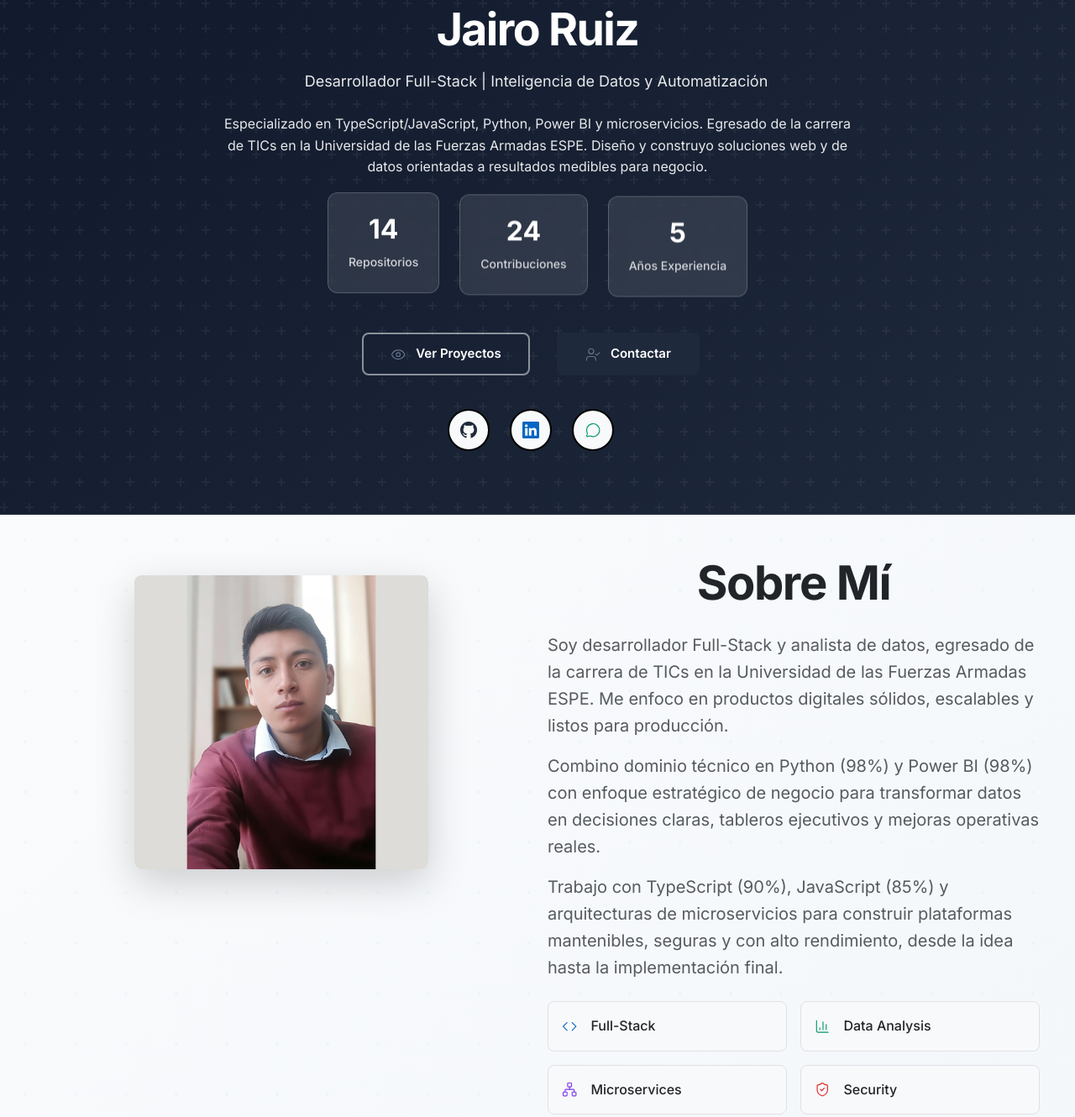
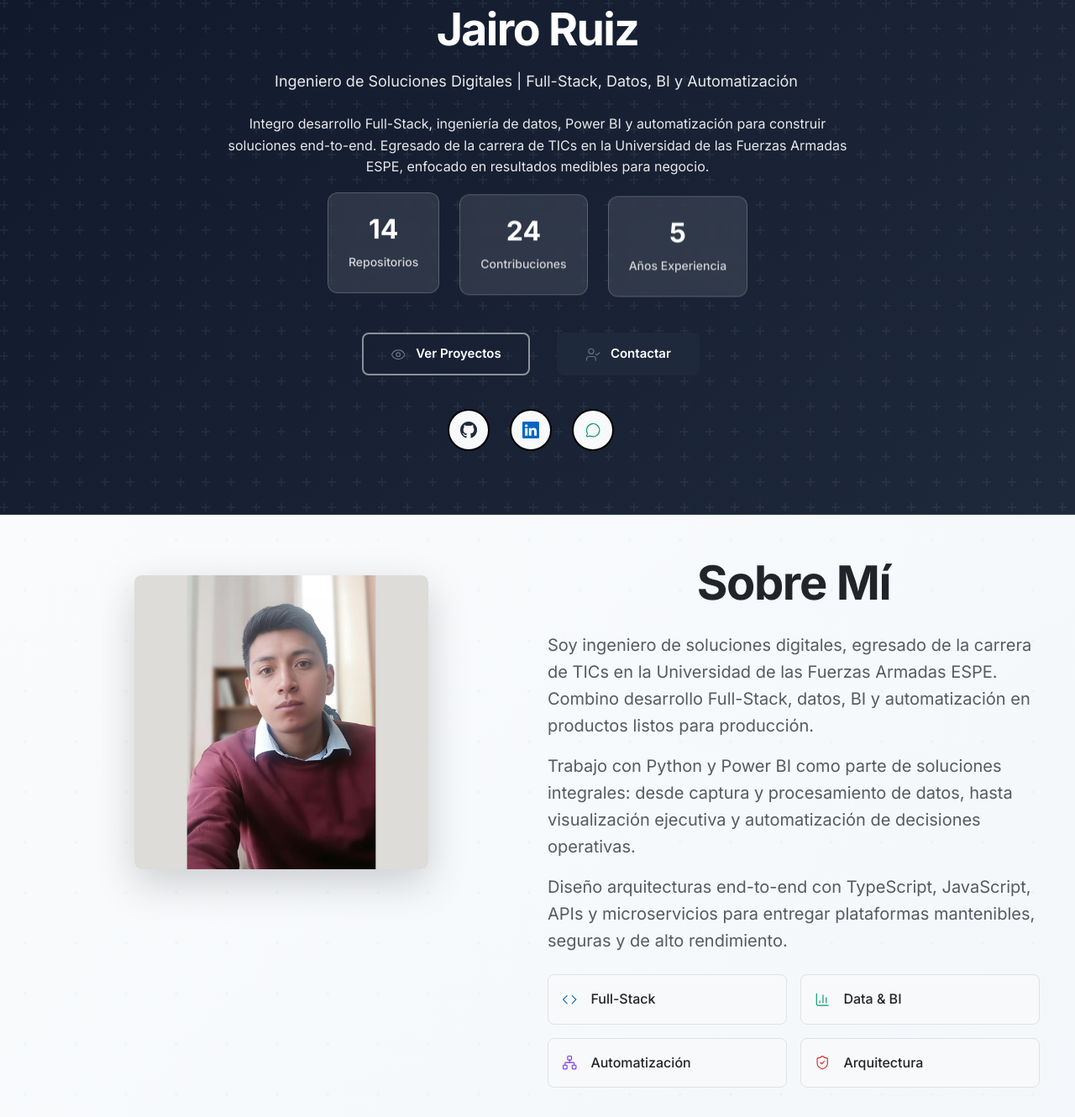
Before and after one commit to Jairo977/Jairo977.github.io, a website: page index.html in a window 1280 px wide. Shown: the part 331-1661 px from the top of the page at 84% size. Drawn offline with nearby package versions, Linux system fonts and the light colour scheme.

Commit message:
Reposition profile as end-to-end digital solutions engineer across copy and metadata

```diff
--- a/index.html
+++ b/index.html
@@ -5,28 +5,28 @@
     <meta charset="UTF-8">
     <meta name="viewport" content="width=device-width, initial-scale=1.0">
     <meta name="description"
-        content="Portafolio profesional de Jairo Ruiz - Desarrollador Full-Stack especializado en TypeScript, microservicios y aplicaciones CRUD">
+        content="Portafolio profesional de Jairo Ruiz - Ingeniero de Soluciones Digitales (Full-Stack, Datos, BI y Automatización) enfocado en resultados de negocio.">
     <meta name="keywords"
-        content="Jairo Ruiz, desarrollador, full-stack, TypeScript, JavaScript, Python, Power BI, ESPE, Ecuador, portafolio">
+        content="Jairo Ruiz, ingeniero de soluciones digitales, full-stack, datos, business intelligence, automatización, TypeScript, JavaScript, Python, Power BI, ESPE, Ecuador, portafolio">
     <meta name="author" content="Jairo Ruiz">
     <meta name="robots" content="index, follow">
     <link rel="icon" type="image/png" href="images/logodejairo3.png">
-    <title>Jairo Ruiz - Desarrollador Full-Stack | Portafolio</title>
+    <title>Jairo Ruiz | Ingeniero de Soluciones Digitales</title>
 
     <!-- Open Graph / Facebook -->
     <meta property="og:type" content="website">
     <meta property="og:url" content="https://jairo977.github.io/">
-    <meta property="og:title" content="Jairo Ruiz - Desarrollador Full-Stack">
+    <meta property="og:title" content="Jairo Ruiz | Ingeniero de Soluciones Digitales">
     <meta property="og:description"
-        content="Portafolio profesional de Jairo Ruiz. Desarrollador Full-Stack especializado en TypeScript, Python, Power BI y soluciones web modernas.">
+        content="Portafolio profesional de Jairo Ruiz. Soluciones digitales end-to-end con Full-Stack, Datos, BI y Automatización para impacto real de negocio.">
     <meta property="og:image" content="https://jairo977.github.io/images/perfil1.jpg">
 
     <!-- Twitter -->
     <meta property="twitter:card" content="summary_large_image">
     <meta property="twitter:url" content="https://jairo977.github.io/">
-    <meta property="twitter:title" content="Jairo Ruiz - Desarrollador Full-Stack">
+    <meta property="twitter:title" content="Jairo Ruiz | Ingeniero de Soluciones Digitales">
     <meta property="twitter:description"
-        content="Portafolio profesional de Jairo Ruiz. Desarrollador Full-Stack especializado en TypeScript, Python, Power BI y soluciones web modernas.">
+        content="Portafolio profesional de Jairo Ruiz. Soluciones digitales end-to-end con Full-Stack, Datos, BI y Automatización para impacto real de negocio.">
     <meta property="twitter:image" content="https://jairo977.github.io/images/perfil1.jpg">
 
     <!-- Google Fonts - Inter -->
@@ -224,11 +224,11 @@
                         </div>
                         <h1 class="text-white mb-3" data-translate="hero-title">Jairo Ruiz</h1>
                         <p class="lead mb-3 typing-text" style="display: inline-block;" data-translate="hero-subtitle">
-                            Desarrollador Full-Stack | Inteligencia de Datos y Automatización</p>
+                            Ingeniero de Soluciones Digitales | Full-Stack, Datos, BI y Automatización</p>
                         <p class="lead mb-4" style="font-size: 16px;" data-translate="hero-description">
-                            Especializado en TypeScript/JavaScript, Python, Power BI y microservicios.
-                            Egresado de la carrera de TICs en la Universidad de las Fuerzas Armadas ESPE,
-                            con enfoque en desarrollo web y soluciones de datos para negocio.
+                            Integro desarrollo Full-Stack, ingeniería de datos, Power BI y automatización
+                            para construir soluciones end-to-end. Egresado de la carrera de TICs en la
+                            Universidad de las Fuerzas Armadas ESPE, enfocado en resultados medibles para negocio.
                         </p>
 
                         <div class="row justify-content-center mb-4 stagger-children">
@@ -304,19 +304,18 @@
                     </h2>
                     <div class="mb-4">
                         <p class="lead text-muted mb-3" data-translate="about-description1">
-                            Soy desarrollador Full-Stack y analista de datos, egresado de la carrera de TICs
-                            en la Universidad de las Fuerzas Armadas ESPE.
+                            Soy ingeniero de soluciones digitales, egresado de la carrera de TICs en la
+                            Universidad de las Fuerzas Armadas ESPE.
                         </p>
                         <p class="lead text-muted mb-3" data-translate="about-description2">
-                            Combino dominio técnico en Python (98%) y Power BI (98%) con enfoque estratégico
-                            de negocio para transformar datos en decisiones claras, tableros ejecutivos
-                            y mejoras operativas reales.
+                            Trabajo con Python y Power BI como parte de soluciones integrales:
+                            desde captura y procesamiento de datos, hasta visualización ejecutiva
+                            y automatización de decisiones operativas.
                         </p>
                         <p class="lead text-muted mb-4" data-translate="about-description3">
-                            Mi enfoque combina fundamentos técnicos sólidos con experiencia práctica
-                            en tecnologías modernas. Especializado en TypeScript (90%), JavaScript (85%),
-                            y arquitecturas de microservicios, siempre buscando soluciones eficientes
-                            y escalables.
+                            Diseño arquitecturas end-to-end con TypeScript, JavaScript, APIs
+                            y microservicios para entregar plataformas mantenibles, seguras
+                            y de alto rendimiento.
                         </p>
 
                         <div class="row g-3">
@@ -329,19 +328,19 @@
                             <div class="col-6">
                                 <div class="d-flex align-items-center gap-3 p-3 bg-light rounded-3 border">
                                     <i data-lucide="bar-chart-3" class="text-primary fs-5"></i>
-                                    <span class="fw-medium text-dark">Data Analysis</span>
+                                    <span class="fw-medium text-dark">Data & BI</span>
                                 </div>
                             </div>
                             <div class="col-6">
                                 <div class="d-flex align-items-center gap-3 p-3 bg-light rounded-3 border">
                                     <i data-lucide="network" class="text-primary fs-5"></i>
-                                    <span class="fw-medium text-dark">Microservices</span>
+                                    <span class="fw-medium text-dark">Automatización</span>
                                 </div>
                             </div>
                             <div class="col-6">
                                 <div class="d-flex align-items-center gap-3 p-3 bg-light rounded-3 border">
                                     <i data-lucide="shield-check" class="text-primary fs-5"></i>
-                                    <span class="fw-medium text-dark">Security</span>
+                                    <span class="fw-medium text-dark">Arquitectura</span>
                                 </div>
                             </div>
                         </div>
@@ -1600,9 +1599,9 @@
                     <div class="mb-4">
                         <img src="images/logodejairo3.png" alt="Logo" style="height: 70px; width: auto;" class="mb-3">
                         <p class="text-muted mb-0">
-                            Desarrollador Full-Stack y analista de datos, egresado de TICs en ESPE.
-                            Enfocado en crear soluciones digitales con calidad técnica,
-                            visión de negocio y ejecución profesional.
+                            Ingeniero de soluciones digitales end-to-end: desarrollo Full-Stack,
+                            datos, BI y automatización para crear productos con calidad técnica
+                            y resultados reales de negocio.
                         </p>
                     </div>
                 </div>
--- a/js/main.js
+++ b/js/main.js
@@ -27,8 +27,8 @@ const translations = {
         },
         hero: {
             title: 'Jairo Ruiz',
-            subtitle: 'Desarrollador Full-Stack | Inteligencia de Datos y Automatización',
-            description: 'Especializado en TypeScript/JavaScript, Python, Power BI y microservicios. Egresado de la carrera de TICs en la Universidad de las Fuerzas Armadas ESPE. Diseño y construyo soluciones web y de datos orientadas a resultados medibles para negocio.',
+            subtitle: 'Ingeniero de Soluciones Digitales | Full-Stack, Datos, BI y Automatización',
+            description: 'Integro desarrollo Full-Stack, ingeniería de datos, Power BI y automatización para construir soluciones end-to-end. Egresado de la carrera de TICs en la Universidad de las Fuerzas Armadas ESPE, enfocado en resultados medibles para negocio.',
             repos: 'Repositorios',
             contributions: 'Contribuciones',
             experience: 'Años Experiencia',
@@ -37,13 +37,13 @@ const translations = {
         },
         about: {
             title: 'Sobre Mí',
-            description1: 'Soy desarrollador Full-Stack y analista de datos, egresado de la carrera de TICs en la Universidad de las Fuerzas Armadas ESPE. Me enfoco en productos digitales sólidos, escalables y listos para producción.',
-            description2: 'Combino dominio técnico en Python (98%) y Power BI (98%) con enfoque estratégico de negocio para transformar datos en decisiones claras, tableros ejecutivos y mejoras operativas reales.',
-            description3: 'Trabajo con TypeScript (90%), JavaScript (85%) y arquitecturas de microservicios para construir plataformas mantenibles, seguras y con alto rendimiento, desde la idea hasta la implementación final.',
+            description1: 'Soy ingeniero de soluciones digitales, egresado de la carrera de TICs en la Universidad de las Fuerzas Armadas ESPE. Combino desarrollo Full-Stack, datos, BI y automatización en productos listos para producción.',
+            description2: 'Trabajo con Python y Power BI como parte de soluciones integrales: desde captura y procesamiento de datos, hasta visualización ejecutiva y automatización de decisiones operativas.',
+            description3: 'Diseño arquitecturas end-to-end con TypeScript, JavaScript, APIs y microservicios para entregar plataformas mantenibles, seguras y de alto rendimiento.',
             'highlights-fullstack': 'Full-Stack',
-            'highlights-dataAnalysis': 'Data Analysis',
-            'highlights-microservices': 'Microservices',
-            'highlights-security': 'Security'
+            'highlights-dataAnalysis': 'Data & BI',
+            'highlights-microservices': 'Automatización',
+            'highlights-security': 'Arquitectura'
         },
         experience: {
             title: 'Experiencia Profesional',
@@ -155,7 +155,7 @@ const translations = {
             }
         },
         footer: {
-            description: 'Desarrollador Full-Stack y analista de datos, egresado de TICs en ESPE, enfocado en crear soluciones digitales que combinan calidad técnica y resultados de negocio.',
+            description: 'Ingeniero de soluciones digitales end-to-end: desarrollo Full-Stack, datos, BI y automatización para crear productos con calidad técnica y resultados de negocio.',
             quickLinks: 'Enlaces Rápidos',
             connect: 'Conectemos',
             location: 'Quito-Sangolquí, Ecuador',
@@ -179,8 +179,8 @@ const translations = {
         },
         hero: {
             title: 'Jairo Ruiz',
-            subtitle: 'Full-Stack Developer | Data Intelligence & Automation',
-            description: 'Specialized in TypeScript/JavaScript, Python, Power BI, and microservices. Graduate in ICT from the Armed Forces University ESPE, focused on delivering web and data solutions that drive measurable business outcomes.',
+            subtitle: 'Digital Solutions Engineer | Full-Stack, Data, BI & Automation',
+            description: 'I integrate Full-Stack development, data engineering, Power BI, and automation to build end-to-end solutions. ICT graduate from the Armed Forces University ESPE, focused on measurable business outcomes.',
             repos: 'Repositories',
             contributions: 'Contributions',
             experience: 'Years Experience',
@@ -189,13 +189,13 @@ const translations = {
         },
         about: {
             title: 'About Me',
-            description1: 'I am a Full-Stack developer and data analyst, ICT graduate from the Armed Forces University ESPE. I build solid, scalable, production-ready digital products.',
-            description2: 'I combine advanced Python (98%) and Power BI (98%) expertise with a business-oriented approach to turn data into clear decisions, executive dashboards, and real operational improvements.',
-            description3: 'I work with TypeScript (90%), JavaScript (85%), and microservice architectures to deliver maintainable, secure, high-performance platforms from concept to deployment.',
+            description1: 'I am a digital solutions engineer and ICT graduate from the Armed Forces University ESPE. I combine Full-Stack development, data, BI, and automation in production-ready products.',
+            description2: 'I use Python and Power BI as part of integrated solutions, from data capture and processing to executive dashboards and automated operational decisions.',
+            description3: 'I design end-to-end architectures with TypeScript, JavaScript, APIs, and microservices to deliver maintainable, secure, high-performance platforms.',
             'highlights-fullstack': 'Full-Stack',
-            'highlights-dataAnalysis': 'Data Analysis',
-            'highlights-microservices': 'Microservices',
-            'highlights-security': 'Security'
+            'highlights-dataAnalysis': 'Data & BI',
+            'highlights-microservices': 'Automation',
+            'highlights-security': 'Architecture'
         },
         experience: {
             title: 'Professional Experience',
@@ -307,7 +307,7 @@ const translations = {
             }
         },
         footer: {
-            description: 'Full-Stack developer and data analyst, ICT graduate from ESPE, focused on building digital solutions that combine technical quality with business impact.',
+            description: 'End-to-end digital solutions engineer: Full-Stack development, data, BI, and automation focused on technical quality and business impact.',
             quickLinks: 'Quick Links',
             connect: 'Let\'s Connect',
             location: 'Quito-Sangolquí, Ecuador',
```
Also changed, not shown: README.md.
